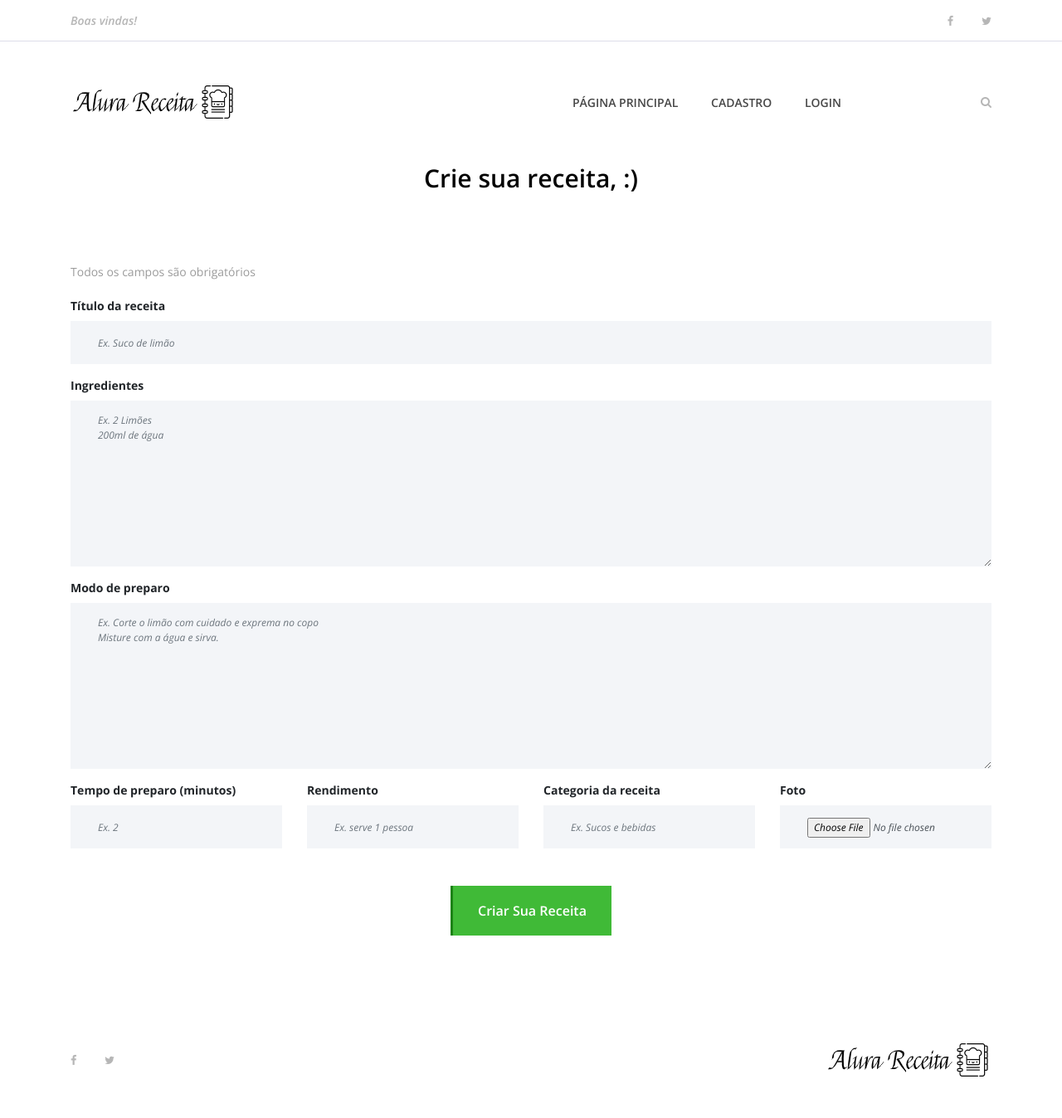
After one commit to pthiagodev/formacao-django-alura, a Django app: page /usuarios/cria/receita in a window 1280 px wide. The commit adds this page. Shown: the whole page at 83% size. Run offline with Django 4.2, Linux system fonts and the light colour scheme; parts of the project's set-up code (start-up, migrations or seed data) failed here and were passed over; some libraries are stand-ins or nearby versions.

Commit message:
feat: Adiciona formulário Criar receitas

```diff
--- a/templates/partials/_menu.html
+++ b/templates/partials/_menu.html
@@ -60,6 +60,7 @@
                                 {% if user.is_authenticated %}
                                     <li><a href="{% url 'index' %}">Página principal</a></li>
                                     <li><a href="{% url 'dashboard' %}">Minhas receitas</a></li>
+                                    <li><a href="{% url 'cria_receita' %}">Criar receitas</a></li>
                                     <li><a href="{% url 'logout' %}">Logout</a></li>
                                 {% else %}
 
--- /dev/null
+++ b/templates/usuarios/cria_receita.html
@@ -0,0 +1,68 @@
+{% extends 'base.html' %}
+{% load static %}
+{% block content %}
+
+
+{% include 'partials/_busca.html' %}
+{% include 'partials/_preloader.html' %}
+{% include 'partials/_menu.html' %}
+
+<!-- ##### Contact Form Area Start ##### -->
+<div class="contact-area section-padding-0-80">
+   <div class="container">
+       <div class="row">
+           <div class="col-12">
+               <div class="section-heading">
+                   <h3>Crie sua receita, {{ user.username }} :)</h3>
+               </div>
+           </div>
+       </div>
+
+       <div class="row">
+           <div class="col-12">
+           <p>Todos os campos são obrigatórios</p>
+               <div class="contact-form-area">
+                   <form action="{% url 'cria_receita' %}" method="post" enctype="multipart/form-data">
+                        {% csrf_token %}
+                       <div class="row">
+                           <div class="col-12 col-lg-12">
+                               <label for="nome_receita"><b>Título da receita</b></label>
+                               <input type="text" id="nome_receita" class="form-control" name="nome_receita" placeholder="Ex. Suco de limão" required>
+                           </div>
+                           <div class="col-12">
+                               <label for="file"><b>Ingredientes</b></label>
+                               <textarea class="form-control" name="ingredientes" cols="30" rows="10" placeholder="Ex. 2 Limões &#10;200ml de água" required></textarea>
+                           </div>
+                           <div class="col-12">
+                               <label for="file"><b>Modo de preparo</b></label>
+                               <textarea class="form-control" name="modo_preparo" cols="30" rows="10" placeholder="Ex. Corte o limão com cuidado e exprema no copo  &#10;Misture com a água e sirva." required></textarea>
+                           </div>
+                           <div class="col-12 col-lg-3">
+                               <label for="file"><b>Tempo de preparo (minutos)</b></label>
+                               <input type="number" class="form-control" name="tempo_preparo" placeholder="Ex. 2" required>
+                           </div>
+                           <div class="col-12 col-lg-3">
+                               <label for="file"><b>Rendimento</b></label>
+                               <input type="text" class="form-control" name="rendimento" placeholder="Ex. serve 1 pessoa" required>
+                           </div>
+                           <div class="col-12 col-lg-3">
+                               <label for="file"><b>Categoria da receita</b></label>
+                               <input type="text" class="form-control" name="categoria" placeholder="Ex. Sucos e bebidas" required>
+                           </div>
+                           <div class="col-12 col-lg-3">
+                               <label for="file"><b>Foto</b></label>
+                               <input type="file" class="form-control" name="foto_receita" required>
+                           </div>
+                           <div class="col-12 text-center">
+                               <button class="btn delicious-btn mt-30" type="submit">Criar sua receita</button>
+                           </div>
+                       </div>
+                   </form>
+               </div>
+           </div>
+       </div>
+   </div>
+</div>
+
+{% include 'partials/_footer.html' %}
+{% endblock %}
--- a/usuarios/urls.py
+++ b/usuarios/urls.py
@@ -6,5 +6,6 @@ urlpatterns = [
     path('cadastro', views.cadastro, name='cadastro'),
     path('login', views.login, name='login'),
     path('logout', views.logout, name='logout'),
-    path('dashboard', views.dashboard, name='dashboard')
+    path('dashboard', views.dashboard, name='dashboard'),
+    path('cria/receita', views.cria_receita, name='cria_receita')
 ]
--- a/usuarios/views.py
+++ b/usuarios/views.py
@@ -49,3 +49,6 @@ def dashboard(request):
         return render(request, 'usuarios/dashboard.html')
     else:
         return redirect('index')
+
+def cria_receita(request):
+    return render(request, 'usuarios/cria_receita.html')
```
